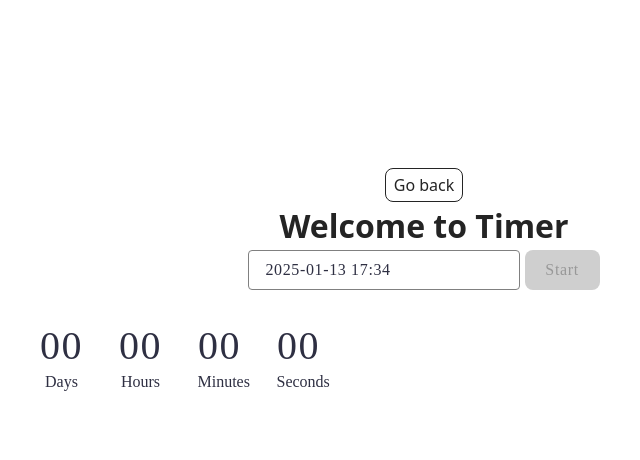
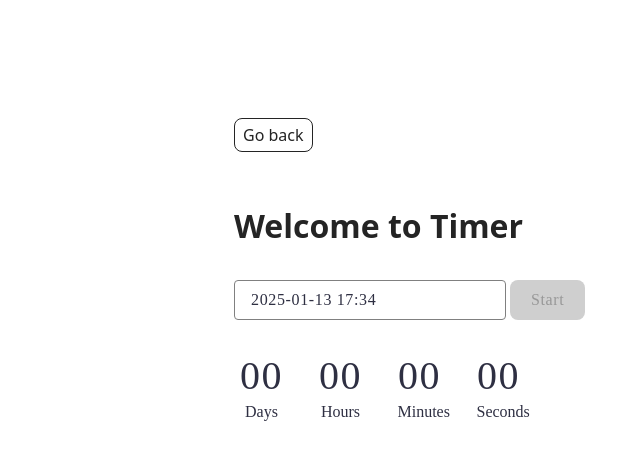
Before and after one commit to leohutnyk/goit-js-hw-10, a website built with Vite: page src/1-timer.html in a window 1280 px wide. Shown: the whole page, without its empty margins (266-906 px from the left). Built offline with nearby package versions, Linux system fonts and the light colour scheme.

Commit message:
next commit

```diff
--- a/src/css/base.css
+++ b/src/css/base.css
@@ -27,6 +27,6 @@ body {
 main {
   flex-grow: 1;
 }
-main:has(.back-link) {
+/* main:has(.back-link) {
   text-align: center;
-}
+} */
--- a/src/css/container.css
+++ b/src/css/container.css
@@ -3,7 +3,7 @@
   min-width: 320px;
   max-width: 375px;
   margin: 0 auto;
-  padding: 100px 200px;
+  padding: 50px 400px;
 }
 /* Styles for Tablet devices */
 @media only screen and (min-width: 768px) {
--- a/src/css/styles.css
+++ b/src/css/styles.css
@@ -218,3 +218,7 @@ input[type='radio'] {
 .link {
   display: block;
 }
+.welcom {
+  margin-top: 50px;
+  margin-bottom: 30px;
+}
```
Also changed, not shown: src/index.html (+0 -6 lines).
